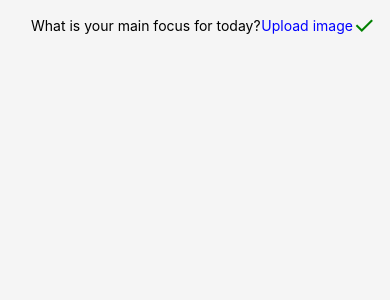
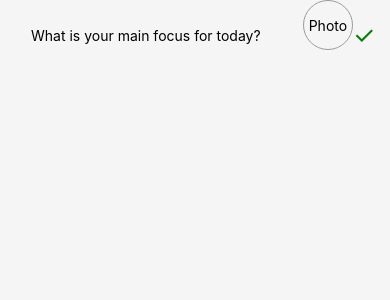
Before and after one commit to nonanerz/hw10, a React Native app: screen / in a window 390 px wide. Shown: the top 300 px of the page. Built offline with nearby package versions, Linux system fonts and the light colour scheme.

Commit message:
image upload

```diff
--- a/App.js
+++ b/App.js
@@ -9,7 +9,8 @@ export default class App extends React.Component {
         this.state = {
             id: 0,
             todo: [],
-            text: ''
+            text: '',
+            url: ''
         }
         this.handleClick = this.handleClick.bind(this);
         this.pickDate = this.pickDate.bind(this);
@@ -45,20 +46,24 @@ export default class App extends React.Component {
         })
     }
 
-    handleClick() {
+    handleClick(text, url) {
         let id = this.state.id
         id++
         this.state.todo.unshift({
             id: id,
-            text: this.state.text,
-            complete: false
+            text,
+            complete: false,
+            url
         })
+
 
         this.setState({
             id: id,
             todo: this.state.todo,
             text: ''
         })
+        console.log(this.state.todo)
+
     }
 
     async pickDate() {
@@ -75,7 +80,7 @@ export default class App extends React.Component {
         }
     }
 
-    _keyExtractor = (item, index) => item.id;
+    _keyExtractor = (item) => item.id;
 
     render() {
         return (
@@ -83,6 +88,7 @@ export default class App extends React.Component {
 
               <Header
                   text={this.state.text}
+                  url={this.state.url}
                   onAddItem={this.handleClick}
                   onChange={(text) => this.setState({text})}
               />
--- a/package.json
+++ b/package.json
@@ -10,8 +10,10 @@
   "dependencies": {
     "react": "16.0.0",
     "react-native": "0.51.0",
+    "react-native-cli": "^2.0.1",
     "react-native-fs": "^2.9.2",
-    "react-native-image-picker": "^0.26.7"
+    "react-native-image-picker": "^0.26.7",
+    "react-native-vector-icons": "^4.4.2"
   },
   "devDependencies": {
     "babel-jest": "21.2.0",
--- a/src/components/Card.js
+++ b/src/components/Card.js
@@ -1,5 +1,5 @@
 import React from 'react';
-import { Text, Switch, View, TouchableOpacity } from 'react-native';
+import { Text, Switch, View, TouchableOpacity, Image } from 'react-native';
 
 export default class Card extends React.Component {
     constructor(props) {
@@ -39,6 +39,10 @@ export default class Card extends React.Component {
                         <Text style={completeStyle}>
                             { this.props.item.text }
                         </Text>
+                        <Image
+                            style={{width: 50, height: 50}}
+                            source={{uri: this.props.item.url}}
+                        />
                     </TouchableOpacity>
                 </View>
                 <TouchableOpacity
--- a/src/components/Header.js
+++ b/src/components/Header.js
@@ -1,35 +1,40 @@
 import React from 'react';
-import { View, TextInput, TouchableOpacity, Text, StyleSheet, Image } from 'react-native';
+import { View, TextInput, TouchableOpacity, Text, StyleSheet, Image, PixelRatio } from 'react-native';
 import ImagePicker from 'react-native-image-picker'
 import RNFS from 'react-native-fs'
 
 export default class Header extends React.Component {
-    constructor (props) {
-        super(props)
+    constructor(props) {
+        super(props);
         this.state = {
-            avatarSource: {}
-        }
-        this.selectImage = this.selectImage.bind(this)
+            text:'',
+            avatarSource: null,
+        };
+        this.handleData = this.handleData.bind(this);
     }
-    selectImage () {
-        let options = {
-            title: 'Select Avatar',
+
+
+    selectPhotoTapped() {
+        const options = {
+            quality: 1.0,
+            maxWidth: 500,
+            maxHeight: 500,
             storageOptions: {
-                skipBackup: true,
-                path: 'images'
+                skipBackup: true
             }
         };
+
         ImagePicker.showImagePicker(options, (response) => {
-            console.log('Response = ', response)
+            console.log('Response = ', response);
 
             if (response.didCancel) {
-                console.log('User cancelled image picker')
+                console.log('User cancelled photo picker');
             }
             else if (response.error) {
-                console.log('ImagePicker Error: ', response.error)
+                console.log('ImagePicker Error: ', response.error);
             }
             else if (response.customButton) {
-                console.log('User tapped custom button: ', response.customButton)
+                console.log('User tapped custom button: ', response.customButton);
             }
             else {
                 let filePath = RNFS.DocumentDirectoryPath + '/test-image.jpeg'
@@ -43,11 +48,20 @@ export default class Header extends React.Component {
                     })
                 this.setState({
                     avatarSource: { uri: response.uri }
-                    // avatarSource: { uri: 'file://' + filePath }
                 }, () => { console.log('avatar', this.state.avatarSource) })
+                this.props.url = this.state.avatarSource.uri
             }
         })
     }
+
+    handleData() {
+        this.props.onAddItem(this.props.text, this.state.avatarSource.uri)
+        this.setState({
+            avatarSource: null
+        })
+    }
+
+
     render() {
         return (
             <View style={{paddingHorizontal: 15, flexDirection: "row", alignItems: "center"}}>
@@ -57,16 +71,19 @@ export default class Header extends React.Component {
                     style={{flex: 1, height: 50, marginLeft: 16}}
                     value={this.props.text}
                     onChangeText={this.props.onChange}
-                    onSubmitEditing={this.props.onAddItem}
+                    onSubmitEditing={this.handleData}
                 />
+
+                <TouchableOpacity onPress={this.selectPhotoTapped.bind(this)}>
+                    <View style={[styles.avatar, styles.avatarContainer, {marginBottom: 20}]}>
+                        { this.state.avatarSource === null ? <Text>Photo</Text> :
+                            <Image style={styles.avatar} source={this.state.avatarSource} />
+                        }
+                    </View>
+                </TouchableOpacity>
+
                 <TouchableOpacity
-                    onPress={this.selectImage}>
-                    <Text style={styles.photoButtonText}>
-                        Upload image
-                    </Text>
-                </TouchableOpacity>
-                <TouchableOpacity
-                    onPress={this.props.onAddItem}
+                    onPress={this.handleData}
                 >
                     <Text style={{fontSize: 25, color: 'green'}}>{String.fromCharCode(10003)}</Text>
                 </TouchableOpacity>
@@ -75,29 +92,23 @@ export default class Header extends React.Component {
     }
 }
 
-let styles = StyleSheet.create({
+
+const styles = StyleSheet.create({
     container: {
-        justifyContent: 'center'
+        flex: 1,
+        justifyContent: 'center',
+        alignItems: 'center',
+        backgroundColor: '#F5FCFF'
     },
-    title: {
-        fontSize: 20,
-        fontWeight: 'bold',
-        textAlign: 'center'
+    avatarContainer: {
+        borderColor: '#9B9B9B',
+        borderWidth: 1 / PixelRatio.get(),
+        justifyContent: 'center',
+        alignItems: 'center'
     },
-    photoButton: {
-        flex: 0,
-        padding: 20,
-        marginBottom: 10,
-        backgroundColor: 'grey',
-        justifyContent: 'center'
-    },
-    photoButtonText: {
-        color: 'blue',
-        textAlign: 'center'
-    },
-    uploadAvatar: {
-        width: 400,
-        height: 400,
-        backgroundColor: 'grey'
+    avatar: {
+        borderRadius: 75,
+        width: 50,
+        height: 50
     }
-})
+});
```
Also changed, not shown: 7 other files (tests, documents, lock files or other folders).
